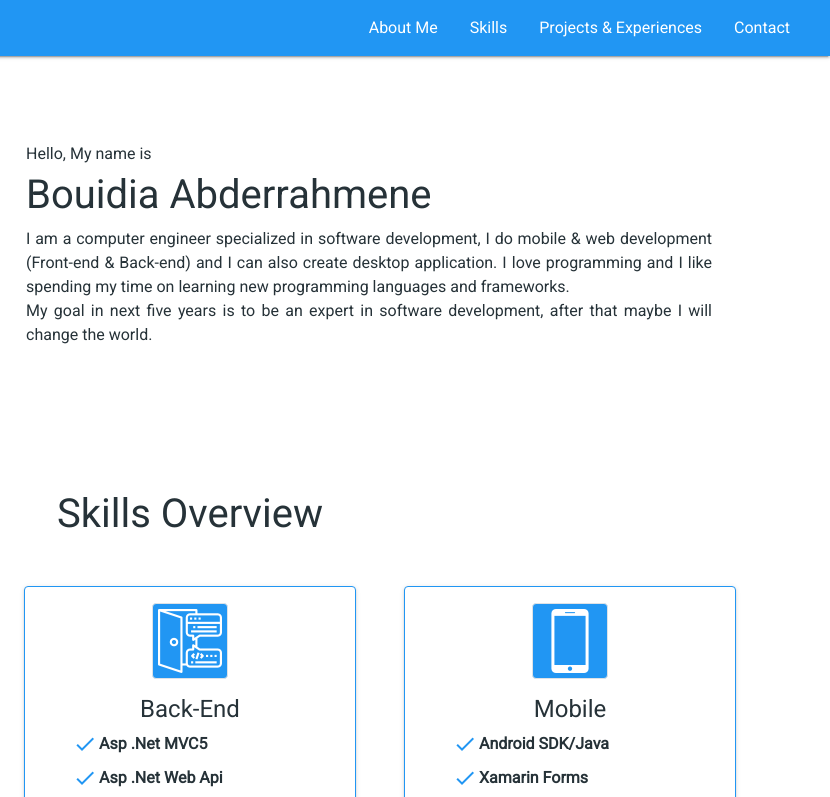
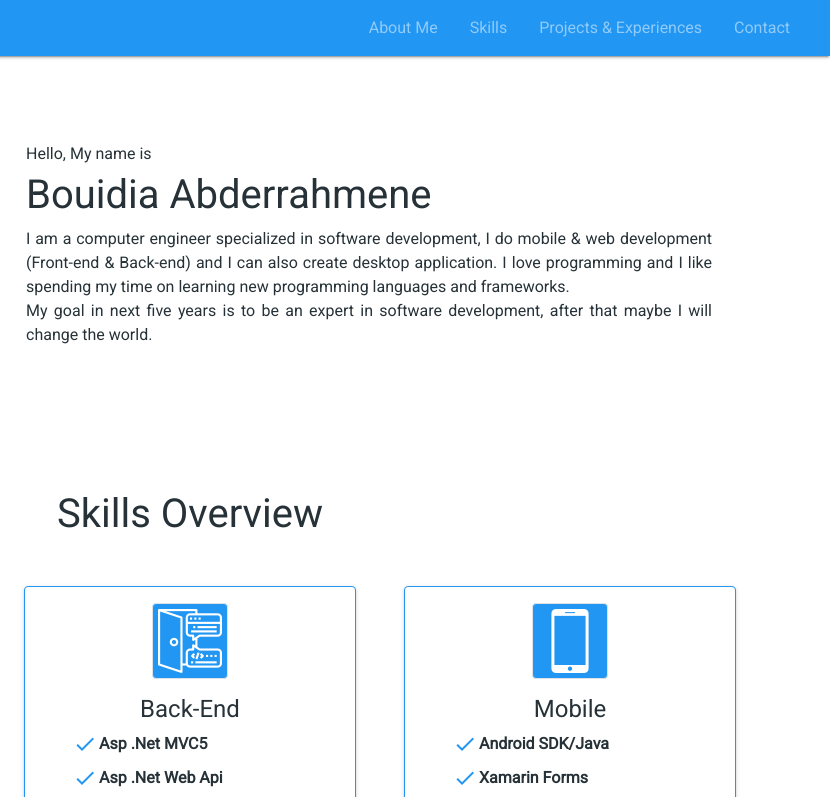
Before and after one commit to AbderrahmeneDZ/Portfolio, a plain HTML site: page index.html in a window 1280 px wide. Shown: the top 797 px of the page, 450-1280 px from the left. Drawn offline with nearby package versions, Linux system fonts and the light colour scheme.

```diff
--- a/style.css
+++ b/style.css
@@ -6,7 +6,7 @@ body *{
     color: #263238;
 }
 .nav-link{
-    color: white !important;
+    color: white;
 }
 nav{
     background-color: #2196F3;
```
